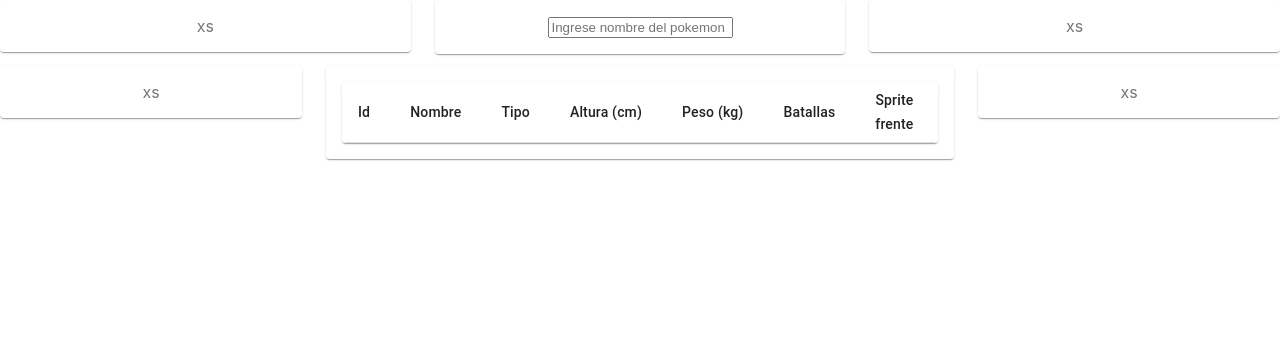
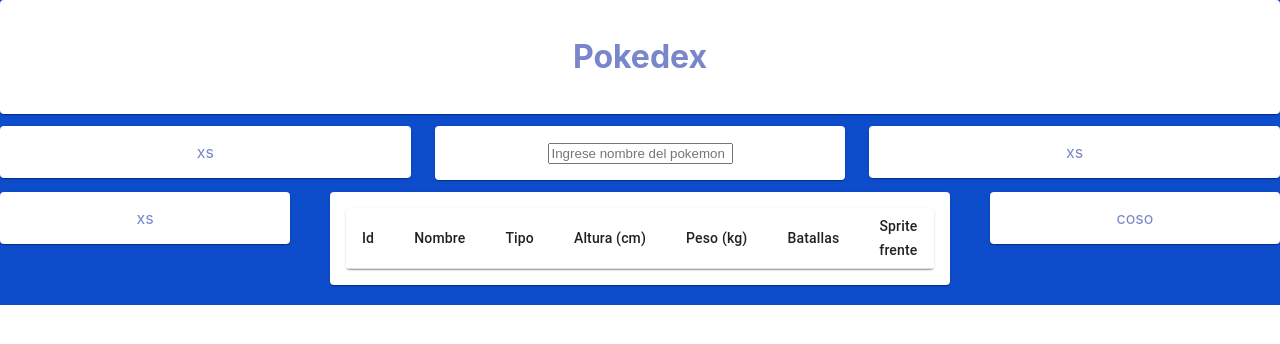
Before and after one commit to AlmadaBraian/pokedex, a React (Create React App) app: page / in a window 1280 px wide. Shown: the top 344 px of the page. Built offline with nearby package versions, Linux system fonts and the light colour scheme.

Commit message:
color fondo

```diff
--- a/src/App.css
+++ b/src/App.css
@@ -1,5 +1,6 @@
 .App {
   text-align: center;
+  background-color: #0d4dcc;
 }
 
 .App-logo {
@@ -13,8 +14,9 @@
   }
 }
 
+
 .App-header {
-  background-color: #282c34;
+  background-color: #405d96;
   min-height: 100vh;
   display: flex;
   flex-direction: column;
--- a/src/components/AutoGrid.js
+++ b/src/components/AutoGrid.js
@@ -8,13 +8,15 @@
 
 
 const useStyles = makeStyles((theme) => ({
+
   root: {
     flexGrow: 1,
+
   },
   paper: {
     padding: theme.spacing(2),
     textAlign: 'center',
-    color: theme.palette.text.secondary,
+    color: theme.palette.primary.light,
   },
 }));
 
@@ -23,12 +25,21 @@
 
   return (
     <div className={classes.root}>
+
+    <Grid container spacing={3}>
+        <Grid item xs>
+          <Paper className={classes.paper}>
+              <h1>Pokedex</h1>
+          </Paper>
+        </Grid>
+        </Grid>
       <Grid container spacing={3}>
         <Grid item xs>
           <Paper className={classes.paper}>xs</Paper>
         </Grid>
         <Grid item xs>
-          <Paper className={classes.paper}>      <form onSubmit={props.handleSubmit}>
+          <Paper className={classes.paper}>
+              <form onSubmit={props.handleSubmit}>
                 <label>
                     <input
                         type="text"
@@ -37,13 +48,14 @@
                         value={props.pokemon}
                     />
                 </label>
-      </form></Paper>
+            </form>
+            </Paper>
         </Grid>
         <Grid item xs>
           <Paper className={classes.paper}>xs</Paper>
         </Grid>
       </Grid>
-      <Grid container spacing={3}>
+      <Grid container spacing={5}>
         <Grid item xs>
           <Paper className={classes.paper}>xs</Paper>
         </Grid>
@@ -51,8 +63,8 @@
           <Paper className={classes.paper}><TablaDensa pokeArray={props.pokeArray}/></Paper>
 
         </Grid>
-        <Grid item xs>
-          <Paper className={classes.paper}>xs</Paper>
+        <Grid item xs = {3}>
+          <Paper className={classes.paper}>coso</Paper>
         </Grid>
       </Grid>
     </div>
--- a/src/components/TablaDensa.js
+++ b/src/components/TablaDensa.js
@@ -10,8 +10,8 @@
 
 const useStyles = makeStyles({
   table: {
-    //minWidth: 650,
-    maxWidth: 100,
+    minWidth: 650,
+    //maxWidth: 70,
   },
 });
 
```
Also changed, not shown: 1 other file (tests, documents, lock files or other folders). Lines whose indentation alone changed are shown as unchanged.
